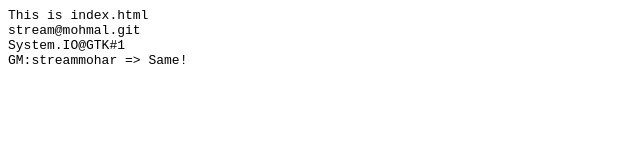
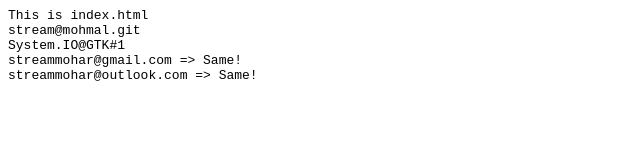
Before and after one commit to stream/stream.github.io, a plain HTML site: page index.html in a window 1280 px wide. Shown: the whole page, without its empty margins (0-640 px from the left). Drawn offline with Linux system fonts and the light colour scheme.

Commit message:
Update index.html

```diff
--- a/index.html
+++ b/index.html
@@ -2,5 +2,6 @@
 This is index.html
 stream@mohmal.git
 System.IO@GTK#1
-GM:streammohar => Same!
+streammohar@gmail.com => Same!
+streammohar@outlook.com => Same!
 </pre>
```
